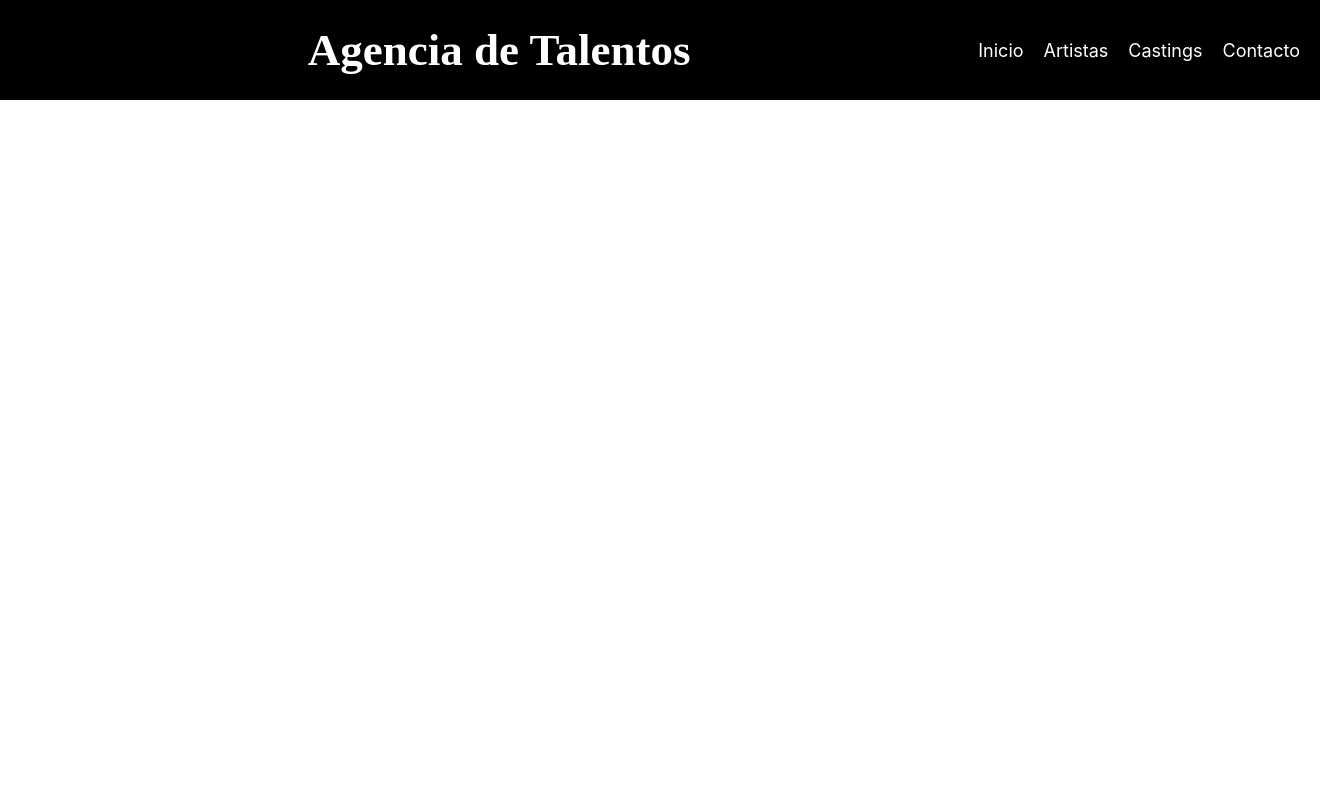
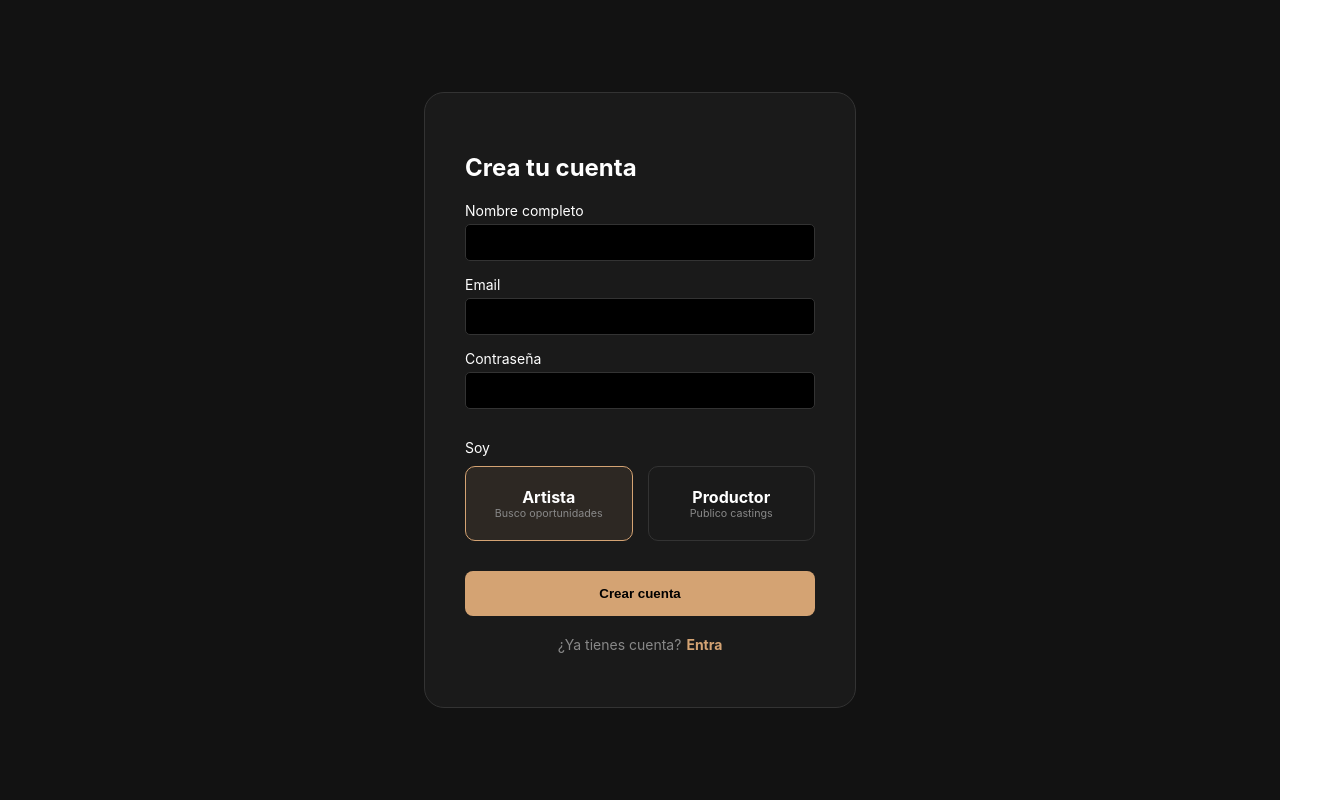
Before and after one commit to Victor261995/plataforma-Talentos, a React (Create React App) app: page /registro in a window 1280 px wide. Shown: the whole page, 1320 px wide, since content can reach past the window. Built offline with nearby package versions, Linux system fonts and the light colour scheme.

Commit message:
Avance Registro

```diff
--- a/src/App.js
+++ b/src/App.js
@@ -1,11 +1,16 @@
+import {useLocation} from "react-router-dom"
 import Navbar from "./Components/Navbar/Navbar";
 import AppRoutes from "./Routes/Routes";
 
 function App() {
+  const location = useLocation();
+
+  const showNavbar = location.pathname !== "/registro" && location.pathname !== "/login";
+
   return (
 
       <div className="app">
-        <Navbar />
+        {showNavbar && <Navbar />}
         <main className="content">
           <AppRoutes />
         </main>
--- a/src/Routes/Routes.jsx
+++ b/src/Routes/Routes.jsx
@@ -4,6 +4,7 @@ import Home from "../pages/Home/Home";
 import Artistas from "../pages/Artistas/Artistas";
 import Castings from "../pages/Castings/Castings";
 import Contacto from "../pages/Contact/Contacto";
+import Registro from "../pages/Registro/Register";
 
 const AppRoutes = () => {
   return (
@@ -12,6 +13,7 @@ const AppRoutes = () => {
       <Route path="/artistas" element={<Artistas />} />
       <Route path="/castings" element={<Castings />} />
       <Route path="/contacto" element={<Contacto />} />
+      <Route path="/registro" element={<Registro />} />
     </Routes>
   );
 };
--- a/src/pages/Registro/Register.jsx
+++ b/src/pages/Registro/Register.jsx
@@ -0,0 +1,98 @@
+import { useState } from "react";
+import { Link } from "react-router-dom";
+
+export function Register() {
+    const [formObject, setFormObject] = useState({
+        nombre: "",
+        email: "",
+        password: "",
+        role: "artista"
+    });
+
+    const changeHandler = (e) => {
+        const { name, value } = e.target;
+
+        setFormObject({ ...formObject, [name]: value });
+    };
+
+    const handleSubmit = (e) => {
+        e.preventDefault();
+        console.log("Datos listos para enviar:", formObject);
+    };
+
+    const cardStyle = (roleName) => ({
+        flex: 1,
+        padding: "20px",
+        border: formObject.role === roleName ? "1px solid #d4a373" : "1px solid #333",
+        borderRadius: "10px",
+        cursor: "pointer",
+        textAlign: "center",
+        backgroundColor: formObject.role === roleName ? "rgba(212, 163, 115, 0.1)" : "transparent",
+        transition: "0.3s"
+    });
+
+    return (
+        <section style={{ width: "100%", minHeight: "100vh", display: "flex", flexDirection: "column", justifyContent: "center", alignItems: "center", backgroundColor: "#121212", color: "white" }}>
+
+            <div style={{ backgroundColor: "#1a1a1a", padding: "40px", borderRadius: "20px", border: "1px solid #333" }}>
+
+                <form onSubmit={handleSubmit} style={{ display: "flex", flexDirection: "column", width: "350px" }}>
+                    <h2>Crea tu cuenta</h2>
+
+                    <label style={{ fontSize: "14px", marginBottom: "5px" }}>Nombre completo</label>
+                    <input style={inputStyle} name='nombre' onChange={changeHandler} />
+
+                    <label style={{ fontSize: "14px", marginBottom: "5px" }}>Email</label>
+                    <input style={inputStyle} name='email' type="email" onChange={changeHandler} />
+
+                    <label style={{ fontSize: "14px", marginBottom: "5px" }}>Contraseña</label>
+                    <input style={inputStyle} name='password' type="password" onChange={changeHandler} />
+
+                    <p style={{ fontSize: "14px", margin: "15px 0 10px 0" }}>Soy</p>
+
+                    <div style={{ display: "flex", gap: "15px", marginBottom: "20px" }}>
+
+                        {/* TARJETA ARTISTA */}
+                        <label style={cardStyle("artista")}>
+                            <input
+                                type="radio"
+                                name="role"
+                                value="artista"
+                                onChange={changeHandler}
+                                style={{ display: "none" }}
+                            />
+                            <span style={{ fontWeight: "bold", display: "block" }}>Artista</span>
+                            <h6 style={{ margin: 0, fontWeight: "normal", color: "#888" }}>Busco oportunidades</h6>
+                        </label>
+
+                        {/* TARJETA PRODUCTOR */}
+                        <label style={cardStyle("productor")}>
+                            <input
+                                type="radio"
+                                name="role"
+                                value="productor"
+                                onChange={changeHandler}
+                                style={{ display: "none" }}
+                            />
+                            <span style={{ fontWeight: "bold", display: "block" }}>Productor</span>
+                            <h6 style={{ margin: 0, fontWeight: "normal", color: "#888" }}>Publico castings</h6>
+                        </label>
+                    </div>
+
+                    <button type="submit" style={btnStyle}>Crear cuenta</button>
+
+                    <p style={{ display: "flex", justifyContent: "center", color: "#888", gap: "5px", fontSize: "14px", marginTop: "20px" }}>
+                        ¿Ya tienes cuenta?
+                        <Link to="/login" style={{ color: "#d4a373", textDecoration: "none", fontWeight: "bold" }}>Entra</Link>
+                    </p>
+                </form>
+            </div>
+
+        </section>
+    );
+}
+
+const inputStyle = { marginBottom: "15px", padding: "10px", backgroundColor: "#000", border: "1px solid #333", color: "white", borderRadius: "5px" };
+const btnStyle = { padding: "15px", cursor: "pointer", borderRadius: "8px", backgroundColor: "#d4a373", border: "none", fontWeight: "bold", marginTop: "10px" };
+
+export default Register;
```
Also changed, not shown: 1 other file (tests, documents, lock files or other folders).
